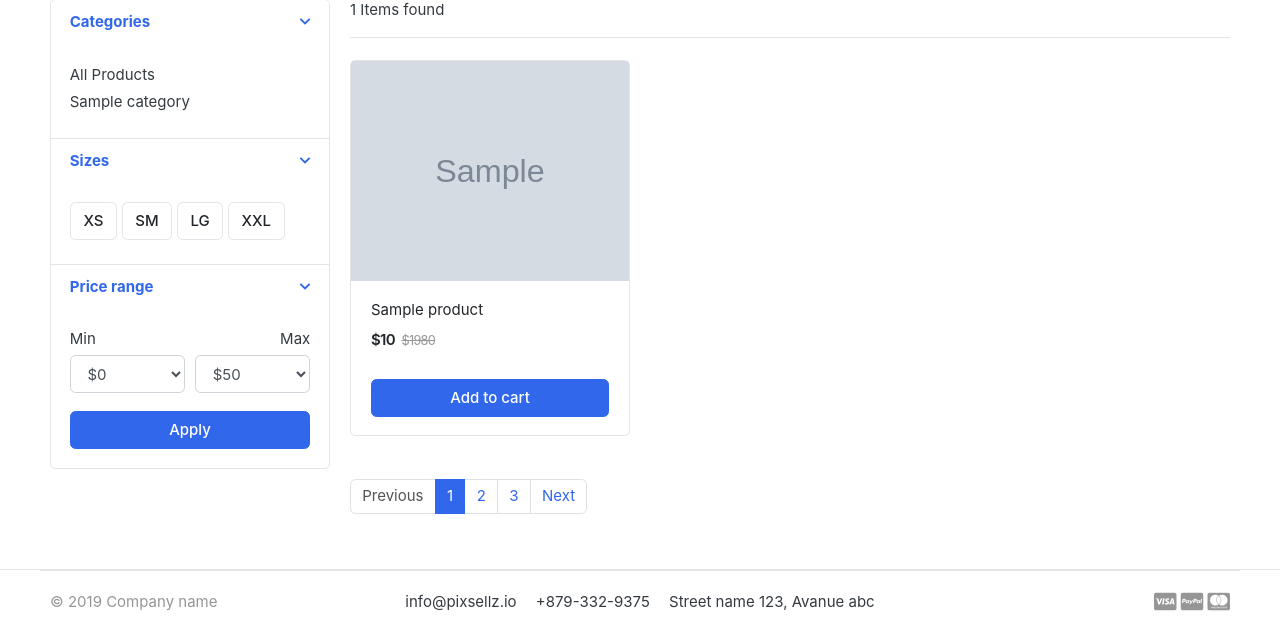
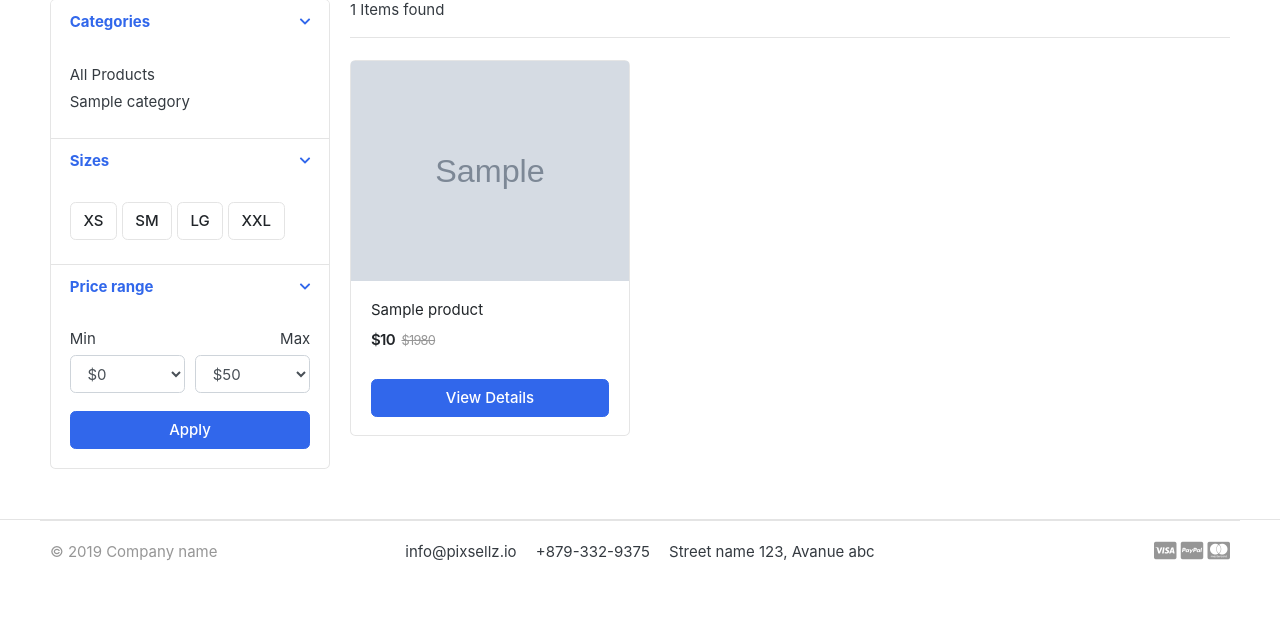
Before and after one commit to asseelo2000/GreatCart-django, a Django app: template templates/store/store.htm in a window 1280 px wide. Shown: the part 295-929 px from the top of the page. After the commit the page ends 856 px from the top, so only its background shows below. Run offline with Django 3.2, Linux system fonts and the light colour scheme; the template is opened without the code that fills it: most values are stand-ins (such as "Sample title", 1, 10 or a date in 2020); grey boxes marked "Sample" are stand-in pictures; some libraries are stand-ins or nearby versions; some web fonts are replaced.

Commit message:
Setup Pagination between pages

```diff
--- a/templates/store/store.htm
+++ b/templates/store/store.htm
@@ -144,22 +144,42 @@
                                         <del class="price-old">$1980</del>
                                     </div> <!-- price-wrap.// -->
                                 </div>
-                                <a href="{% url 'add_to_cart' product.id%}" class="btn btn-block btn-primary">Add to cart </a>
+                                <a href="{% url 'add_to_cart' product.id%}" class="btn btn-block btn-primary">View
+                                    Details </a>
                             </figcaption>
                         </figure>
                     </div> <!-- col.// -->
                     {%endfor%}
                 </div> <!-- row end.// -->
 
+                <nav class="mt-4" aria-label="Page navigation sample">
+                 {% if products.has_other_pages %}
+                    <ul class="pagination">
+                        {% if products.has_previous %}
+                            <li class="page-item ">
+                                <a class="page-link" href="?page={{ products.previous_page_number }}">Previous</a>
+                            </li>
+                        {%else%}
+                            <li class="page-item disabled ">
+                                <a class="page-link" href="#">Previous</a>
+                            </li>
+                        {% endif %}
 
-                <nav class="mt-4" aria-label="Page navigation sample">
-                    <ul class="pagination">
-                        <li class="page-item disabled"><a class="page-link" href="#">Previous</a></li>
-                        <li class="page-item active"><a class="page-link" href="#">1</a></li>
-                        <li class="page-item"><a class="page-link" href="#">2</a></li>
-                        <li class="page-item"><a class="page-link" href="#">3</a></li>
-                        <li class="page-item"><a class="page-link" href="#">Next</a></li>
+                        {% for num in products.paginator.page_range %}
+                            {% if products.number == num %}
+                                <li class="page-item active"><a class="page-link" href="#">{{ num }}</a></li>
+                                {%else%}
+                                <li class="page-item"><a class="page-link" href="?page={{ num }}">{{ num }}</a></li>
+                            {% endif %}
+
+                        {% endfor %}
+                        {% if products.has_next %}
+                            <li class="page-item">
+                                <a class="page-link" href="?page={{ products.next_page_number }}">Next</a>
+                            </li>
+                        {%endif%}
                     </ul>
+                 {%endif%}
                 </nav>
 
             </main> <!-- col.// -->
```
Also changed, not shown: store/views.py (+13 -1 lines).
